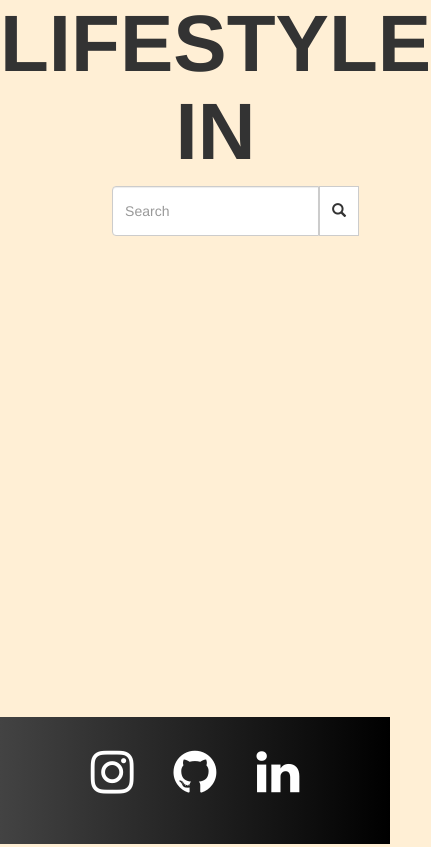
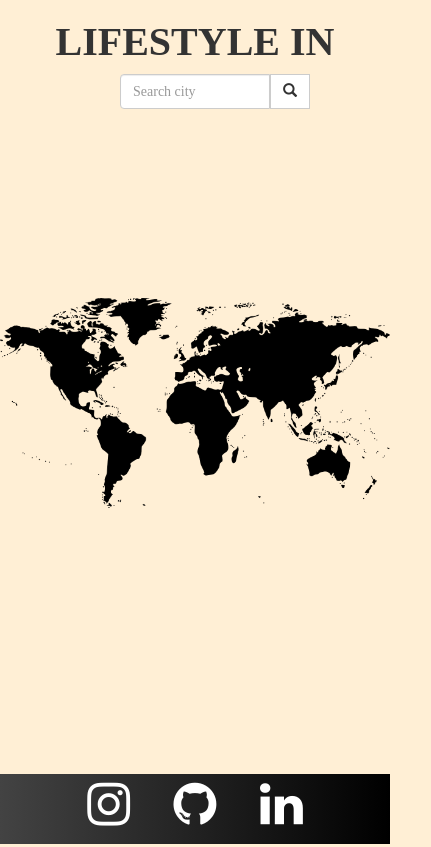
Before and after one commit to Savi98/Lifestyle, a plain HTML site: page index.html in a window 390 px wide. Shown: the whole page, 431 px wide, since content can reach past the window. Drawn offline with nearby package versions, Linux system fonts and the light colour scheme.

Commit message:
responsive design

```diff
--- a/css/style.css
+++ b/css/style.css
@@ -1,43 +1,61 @@
+html {
+    height: 100%;
+    box-sizing: border-box;
+  }
+
 body {
-    left: 0;
-    right: 0;
-    bottom: 0;
-    top: 0;
     margin: 0;
-    padding: 0;
     box-sizing: border-box;
     background-color: papayawhip !important;
-    height:100%;
+    min-height: 100%;
+    position: relative;
+    font-family: initial !important;
   }
 
 .header {
     width: 100%;
-    height: 20vh;
     display: grid;
 }
 
 .title-top {
     text-align: center;
-    margin-top: auto;
     font-size: 8rem;
     font-weight: 800;
-    z-index: 2;
+}
+
+@media (max-width: 999px) {
+    .title-top {
+        font-size: 4rem !important;
+    }
   }
 
 .input-group {
     display: inline-block !important;
-    margin-left: auto;
-    margin-right: auto;
-    z-index: 2;
+    margin: auto;
+}
+
+.form-control {
+    width: 300px !important;
+}
+
+@media (max-width: 450px) {
+    .form-control {
+        width: 150px !important;
+    }
 }
 
 .input-group-btn {
     display: block !important;
-    z-index: 2;
 }
 
 input[type=text] , .btn{
     height: 50px;
+}
+
+@media (max-width: 450px) {
+    input[type=text], .btn,  .btn-default {
+        height: 35px;
+    }
 }
 
 #search {
@@ -73,22 +91,37 @@ input[type=text] , .btn{
 
 .show {
     display: block;
-    width: 200px;
+    width: 300px;
     text-align: center;
-    height: 200px;
+    height: 150px;
 }
 
-.header img {
-    position: absolute;
-    z-index: 1;
+@media (max-width: 450px) {
+    .show {
+        width: 150px;
+    }
+}
+
+.main {
+    display: flex;
+    align-items: center;
+    height: 65vh;
+}
+
+.main img{
     width: 100%;
-    height: 40vh;
-    object-fit: cover;
-    opacity: 0.7;
+    height: 400px;
+    object-fit: contain;
 }
 
 h1 {
     text-transform: uppercase;
+}
+
+@media (max-width: 450px) {
+    h1 {
+        font-size: 17px !important;
+    }
 }
 
 .primo-div {
@@ -97,8 +130,7 @@ h1 {
 }
 
 .result {
-    width: 100%;
-    height: 65vh;
+    display: none;
 }
 
 .titolo-citta {
@@ -106,7 +138,7 @@ h1 {
 }
 
 .result-city-score {
-    text-align: start;
+    text-align: center;
 }
 
 table {
@@ -114,6 +146,12 @@ table {
     table-layout: fixed;
     border: 1px solid black;
     margin: auto;
+}
+
+@media (max-width: 800px) {
+    table {
+        width: 95%;
+    }
 }
 
 th {
@@ -129,12 +167,39 @@ th {
     grid-template-columns: 1.5fr 1fr;
 }
 
+@media (max-width: 800px) {
+    .result-summary {
+        display: block;
+        height: auto;
+    }
+}
+
+.result-descrizione {
+    margin: auto;
+}
+
+.result-descrizione p {
+    font-size: 20px;
+    margin: auto;
+    text-align: center;
+    margin-right: 30px;
+}
+
+@media (max-width: 450px) {
+    .result-descrizione p {
+        margin: 0;
+    }
+}
+
 .footer {
     background-image: linear-gradient(to right, #434343 0%, black 100%);
-    padding: 10px 0;
     text-align: center;
-    height: 15vh;
+    width: 100%;
+    height: 70px;
+    position: absolute;
+    bottom: 0;
 }
+
 .footer a {
     font-size: 25px;
     padding: 20px;
@@ -148,7 +213,6 @@ th {
 }
 
 .container {
-    align-items: center;
-    display: flex;
-    justify-content: center;
+    margin: auto;
+    padding: 5px 0px 0px 0px;
 }
--- a/index.html
+++ b/index.html
@@ -22,26 +22,29 @@
         <h1 class="title-top">Lifestyle in</h1>
 
         <div class="input-group">
-          <input type="text" class="form-control" id="city-input" placeholder="Search" name="search">
+          <input type="text" class="form-control" id="city-input" placeholder="Search city" name="search">
           <div class="input-group-btn">
             <button class="btn btn-default" id="search" type="submit"><i class="glyphicon glyphicon-search"></i></button>
           </div>
-
           <div class="dropdown">
             <div id="myDropdown" class="dropdown-content"></div>
           </div>
         </div>
   </header>
 
+  <div class="main" id="main">
+    <img src="img/mappa-mondo.png" alt="" srcset="">
+  </div>
+
   <div class="result" id="result"></div>
 
-  <footer class="footer">
+  <footer class="footer" id="footer">
     <div class="container text-center">
-    <a href="https://www.instagram.com/lanottesavino/" target="_blank"><i class="fa fa-instagram fa-2x"></i></a>
-    <a href="https://github.com/Savi98" target="_blank"><i class="fa fa-github fa-2x"></i></a>
-    <a href="https://www.linkedin.com/in/savino-lanotte-8a976a247/" target="_blank"><i class="fa fa-linkedin fa-2x"></i></a>
-  </div>
-</footer>
+      <a href="https://www.instagram.com/lanottesavino/" target="_blank"><i class="fa fa-instagram fa-2x"></i></a>
+      <a href="https://github.com/Savi98" target="_blank"><i class="fa fa-github fa-2x"></i></a>
+      <a href="https://www.linkedin.com/in/savino-lanotte-8a976a247/" target="_blank"><i class="fa fa-linkedin fa-2x"></i></a>
+    </div>
+  </footer>
 
 </body>
 </html>
--- a/js/weather.js
+++ b/js/weather.js
@@ -2,6 +2,7 @@ let search = document.getElementById('search');
 let result = document.getElementById('result');
 let cityInput = document.getElementById('city-input');
 let myDropdown = document.getElementById('myDropdown');
+let divMain = document.getElementById('main');
 let resultH3 = document.querySelectorAll("h3");
 let footer = document.getElementById('footer');
 
@@ -83,10 +84,12 @@ let cityScore = '';
 const resultCityScore = creazionElementi ('div', 'result-city-score', '', cityScore);
 primoDiv.append(resultCityScore);
 
-search.addEventListener('click', searchApi);
+search.addEventListener('click', searchApi, true);
 
 function searchApi(){
         if (cityInput.value !== ''){
+
+                result.style.display = 'block';
 
                 let res = cityInput.value.replace(/ /g, "-");
                 let res1 = res.replace(/,/g, "");
@@ -116,7 +119,7 @@ function searchApi(){
                                         '</table>';
 
                                 categ = categorie;
-                                resultCategories.innerHTML = categ + '<br>';
+                                resultCategories.innerHTML = '<p>' +  categ + '</p>' + '<br>';
                         }
 
                         let descrizione = '';
@@ -132,6 +135,8 @@ function searchApi(){
 
                         cityInput.value = innerHTML = '';
                         myDropdown.classList.remove("show");
+                        divMain.style.display ='none';
+                        footer.style.bottom = 'auto';
                 }
                 )
         }
```
Also changed, not shown: img/mappa-mondo.png (added), img/sfondo-index.jpg (deleted). Lines whose indentation alone changed are shown as unchanged.
